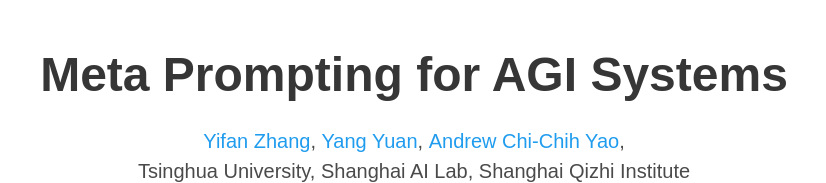
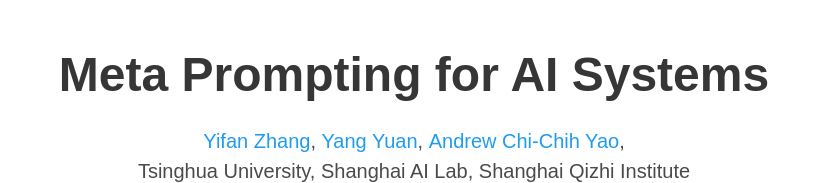
Before and after one commit to meta-prompting/meta-prompting.github.io, a plain HTML site: page index.html in a window 1280 px wide. Shown: the top 183 px of the page, without its empty margins (226-1052 px from the left). Drawn offline with nearby package versions, Linux system fonts and the light colour scheme; some icons are missing; a web font is replaced by a local one.

Commit message:
Update index.html

```diff
--- a/index.html
+++ b/index.html
@@ -52,7 +52,7 @@
       <div class="container is-max-desktop">
         <div class="columns is-centered">
           <div class="column has-text-centered">
-            <h1 class="title is-1 publication-title">Meta Prompting for AGI Systems</h1>
+            <h1 class="title is-1 publication-title">Meta Prompting for AI Systems</h1>
             <div class="is-size-5 publication-authors">
               <!-- Paper authors -->
               <span class="author-block">
```
